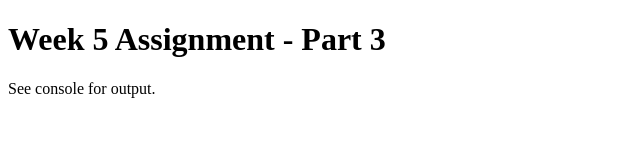
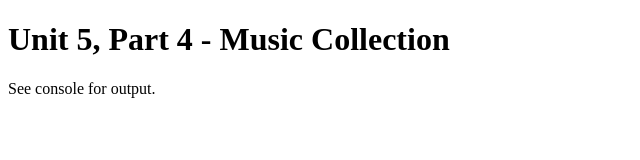
Before and after one commit to zwright101/assignment-unit-5.3, a plain HTML site: page assignment/index.html in a window 1280 px wide. Shown: the whole page, without its empty margins (0-640 px from the left). Drawn offline with Linux system fonts and the light colour scheme.

Commit message:
Update index.html

```diff
--- a/assignment/index.html
+++ b/assignment/index.html
@@ -2,11 +2,11 @@
 <html>
   <head>
     <meta charset="utf-8">
-    <title>Week 5 Assignment</title>
+    <title>Unit 5, Part 4 - Music Collection</title>
     <script src="scripts/3-music-collection.js" charset="utf-8"></script>
   </head>
   <body>
-    <h1>Week 5 Assignment - Part 3</h1>
+    <h1>Unit 5, Part 4 - Music Collection</h1>
     <p>See console for output.</p>
     <!-- Create an unordered list with any questions you have -->
   </body>
```
